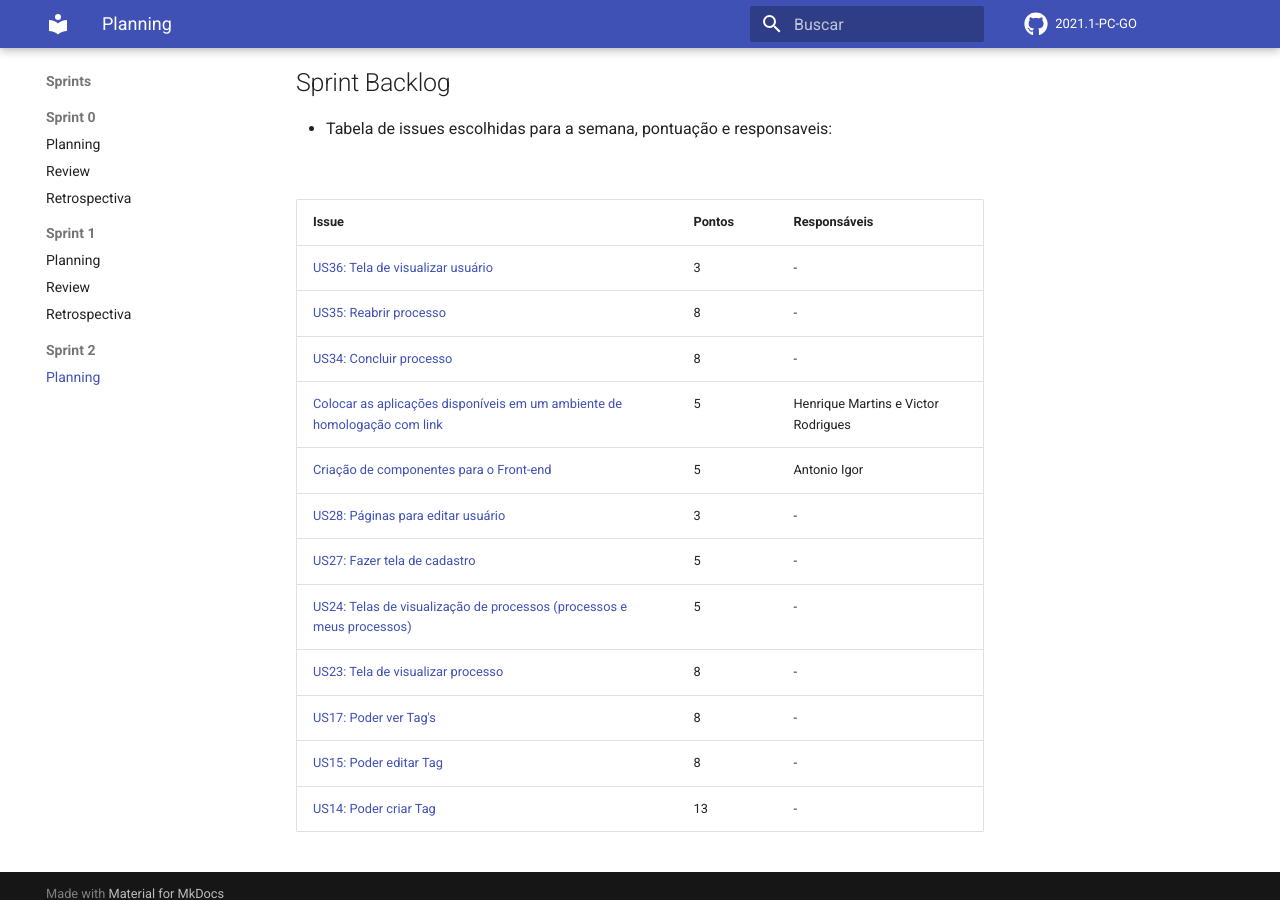
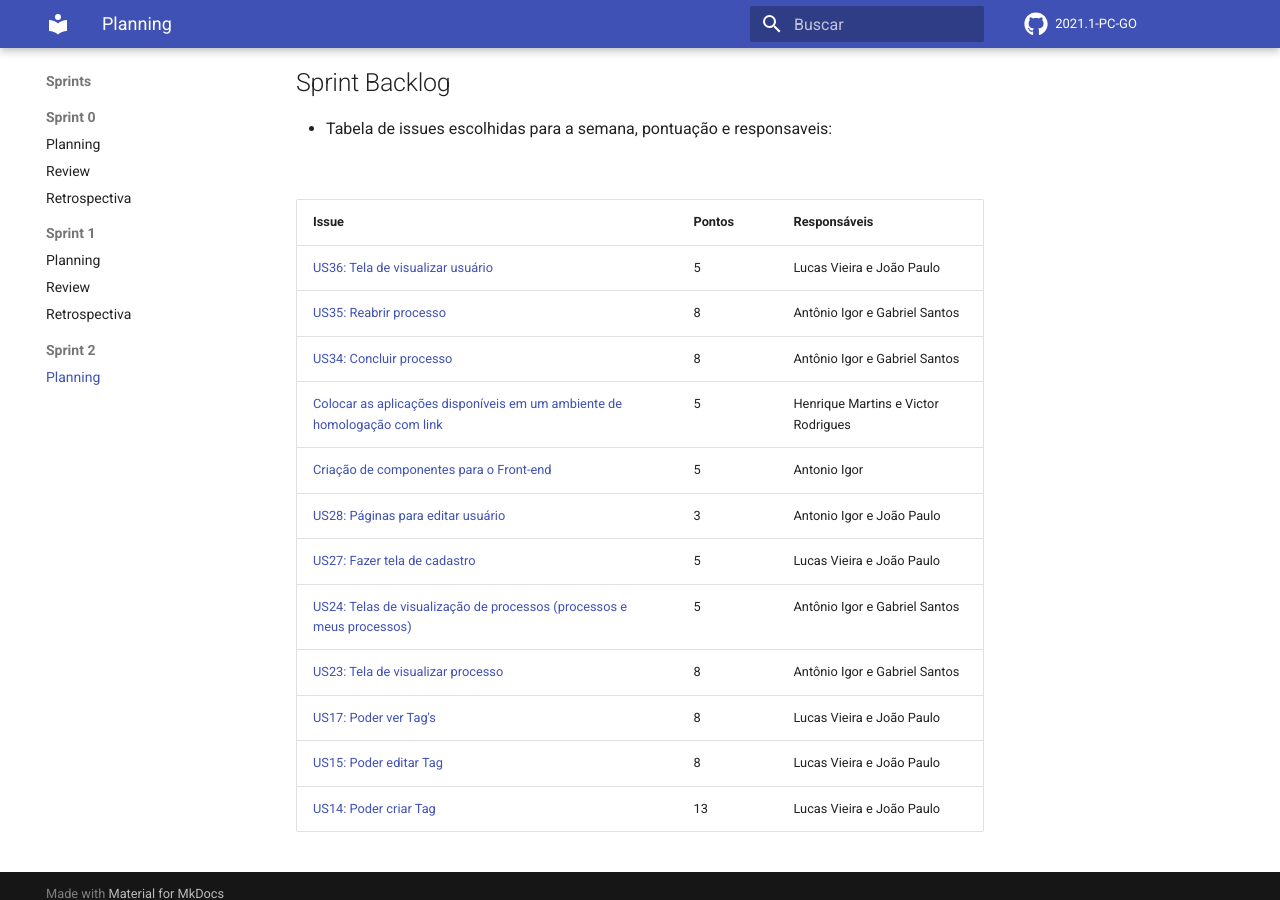
Before and after one commit to fga-eps-mds/2021.1-Oraculo, an MkDocs documentation site: the page built from docs/sprints/sprint2/planning.md, in a window 1280 px wide and 900 px high, scrolled down 813 px. Built offline with MkDocs 1.6.1 and Material for MkDocs 9.7.7, drawn with Linux system fonts in a browser that asks for light colours; comment, search, counter and statistics services are not loaded.

Commit message:
Add sprint2 at github Pages

```diff
--- a/docs/sprints/sprint2/planning.md
+++ b/docs/sprints/sprint2/planning.md
@@ -27,15 +27,15 @@
 
 | Issue                                                                                                                               | Pontos | Responsáveis                        |
 | ----------------------------------------------------------------------------------------------------------------------------------- | ------ | ----------------------------------- |
-| [US36: Tela de visualizar usuário](https://github.com/fga-eps-mds/2021.1-Oraculo/issues/90)                                         | 3      | -                                   |
-| [US35: Reabrir processo](https://github.com/fga-eps-mds/2021.1-Oraculo/issues/89)                                                   | 8      | -                                   |
-| [US34: Concluir processo](https://github.com/fga-eps-mds/2021.1-Oraculo/issues/88)                                                  | 8      | -                                   |
+| [US36: Tela de visualizar usuário](https://github.com/fga-eps-mds/2021.1-Oraculo/issues/90)                                         | 5      | Lucas Vieira e João Paulo           |
+| [US35: Reabrir processo](https://github.com/fga-eps-mds/2021.1-Oraculo/issues/89)                                                   | 8      | Antônio Igor e Gabriel Santos       |
+| [US34: Concluir processo](https://github.com/fga-eps-mds/2021.1-Oraculo/issues/88)                                                  | 8      | Antônio Igor e Gabriel Santos       |
 | [Colocar as aplicações disponíveis em um ambiente de homologação com link](https://github.com/fga-eps-mds/2021.1-Oraculo/issues/87) | 5      | Henrique Martins e Victor Rodrigues |
 | [Criação de componentes para o Front-end ](https://github.com/fga-eps-mds/2021.1-Oraculo/issues/85)                                 | 5      | Antonio Igor                        |
-| [US28: Páginas para editar usuário](https://github.com/fga-eps-mds/2021.1-Oraculo/issues/78)                                        | 3      | -                                   |
-| [US27: Fazer tela de cadastro](https://github.com/fga-eps-mds/2021.1-Oraculo/issues/77)                                             | 5      | -                                   |
-| [US24: Telas de visualização de processos (processos e meus processos) ](https://github.com/fga-eps-mds/2021.1-Oraculo/issues/74)   | 5      | -                                   |
-| [US23: Tela de visualizar processo](https://github.com/fga-eps-mds/2021.1-Oraculo/issues/73)                                        | 8      | -                                   |
-| [US17: Poder ver Tag's ](https://github.com/fga-eps-mds/2021.1-Oraculo/issues/47)                                                   | 8      | -                                   |
-| [US15: Poder editar Tag ](https://github.com/fga-eps-mds/2021.1-Oraculo/issues/45)                                                  | 8      | -                                   |
-| [US14: Poder criar Tag](https://github.com/fga-eps-mds/2021.1-Oraculo/issues/44)                                                    | 13     | -                                   |
+| [US28: Páginas para editar usuário](https://github.com/fga-eps-mds/2021.1-Oraculo/issues/78)                                        | 3      | Antonio Igor e João Paulo           |
+| [US27: Fazer tela de cadastro](https://github.com/fga-eps-mds/2021.1-Oraculo/issues/77)                                             | 5      | Lucas Vieira e João Paulo           |
+| [US24: Telas de visualização de processos (processos e meus processos) ](https://github.com/fga-eps-mds/2021.1-Oraculo/issues/74)   | 5      | Antônio Igor e Gabriel Santos       |
+| [US23: Tela de visualizar processo](https://github.com/fga-eps-mds/2021.1-Oraculo/issues/73)                                        | 8      | Antônio Igor e Gabriel Santos       |
+| [US17: Poder ver Tag's ](https://github.com/fga-eps-mds/2021.1-Oraculo/issues/47)                                                   | 8      | Lucas Vieira e João Paulo           |
+| [US15: Poder editar Tag ](https://github.com/fga-eps-mds/2021.1-Oraculo/issues/45)                                                  | 8      | Lucas Vieira e João Paulo           |
+| [US14: Poder criar Tag](https://github.com/fga-eps-mds/2021.1-Oraculo/issues/44)                                                    | 13     | Lucas Vieira e João Paulo           |
```
Also changed, not shown: docs/sprints/sprint2/retro.md (+18 -0 lines), docs/sprints/sprint2/review.md (+37 -0 lines), docs/imgs/burndown/sprint0.png, docs/imgs/burndown/sprint1.png, docs/imgs/burndown/sprint2.png (added), docs/imgs/burndown/sprint3.png (added), docs/imgs/conhecimento/sprint2.png (added), docs/imgs/conhecimento/sprint3.png (added), docs/imgs/retros/sprint2/a-melhorar.png (added), docs/imgs/retros/sprint2/pontos-negativos.png (added), docs/imgs/retros/sprint2/pontos-positivos.png (added), docs/imgs/velocity/sprint2.png (added), docs/imgs/velocity/sprint3.png (added).
